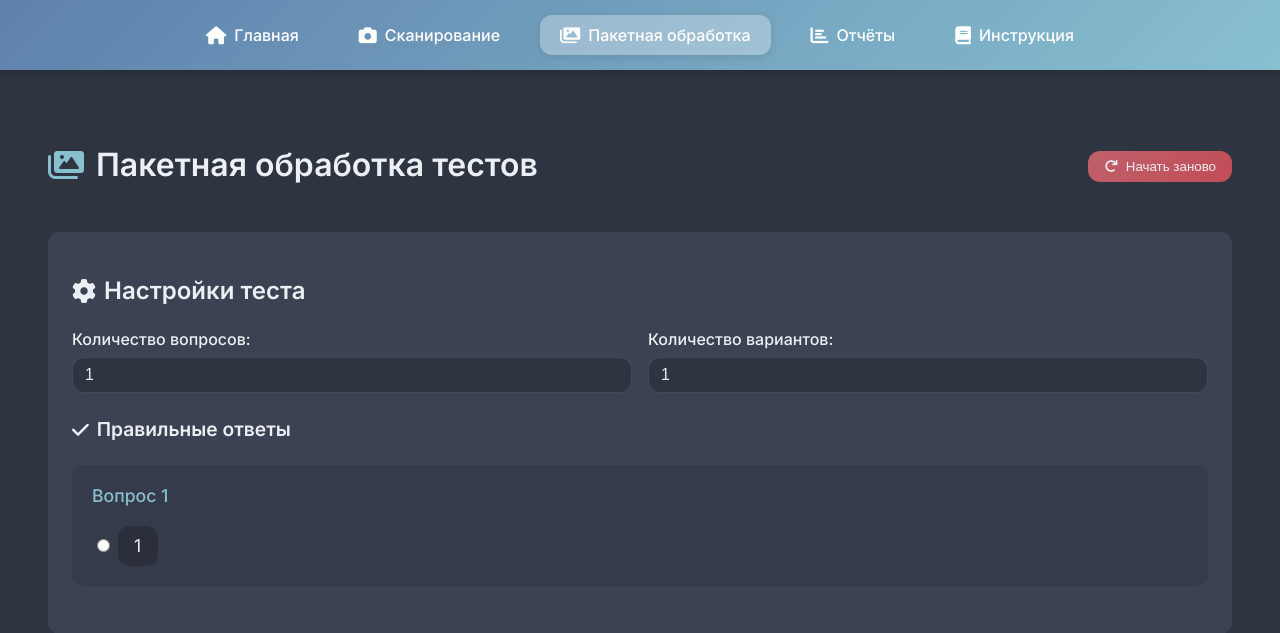
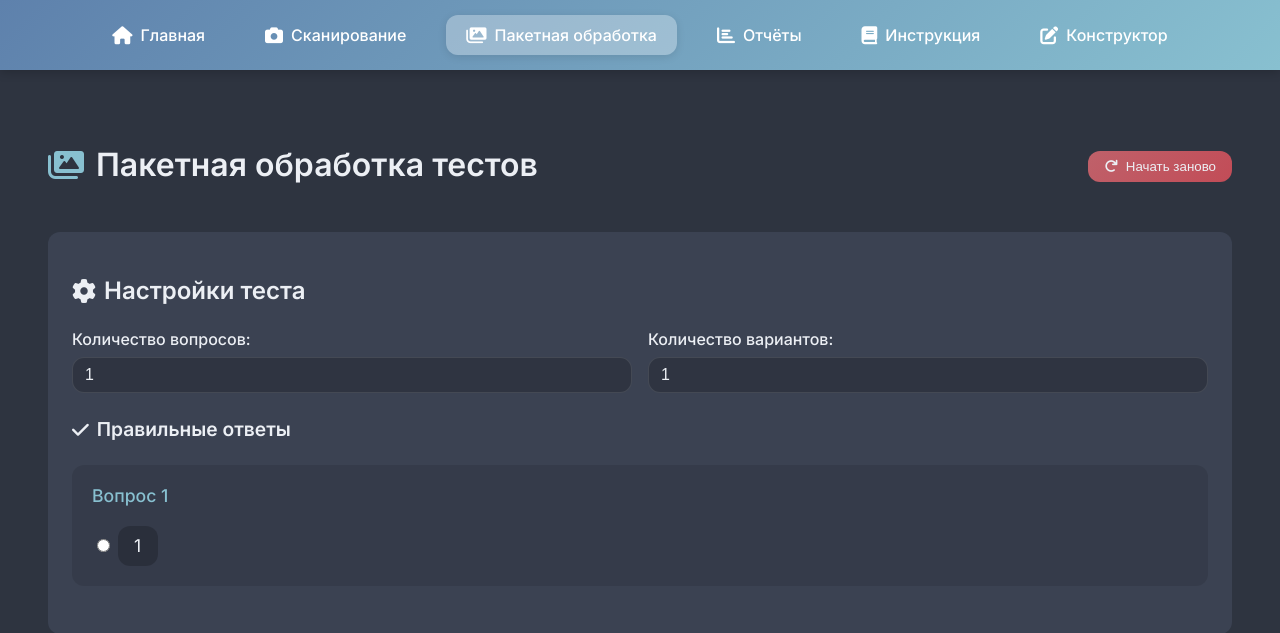
Before and after one commit to mrKamanov/TscanSDK, a Flask app: page /batch in a window 1280 px wide. Shown: the top 633 px of the page. Run offline with Flask 3, Linux system fonts and the light colour scheme; some libraries are stand-ins or nearby versions.

Commit message:
Fix navigation and routing for scan page

```diff
--- a/templates/batch_scan.html
+++ b/templates/batch_scan.html
@@ -36,6 +36,10 @@
             <a href="/instructions" class="nav-link">
                 <i class="fas fa-book"></i>
                 <span>Инструкция</span>
+            </a>
+            <a href="/constructor" class="nav-link">
+                <i class="fas fa-edit"></i>
+                <span>Конструктор</span>
             </a>
         </nav>
 
```
